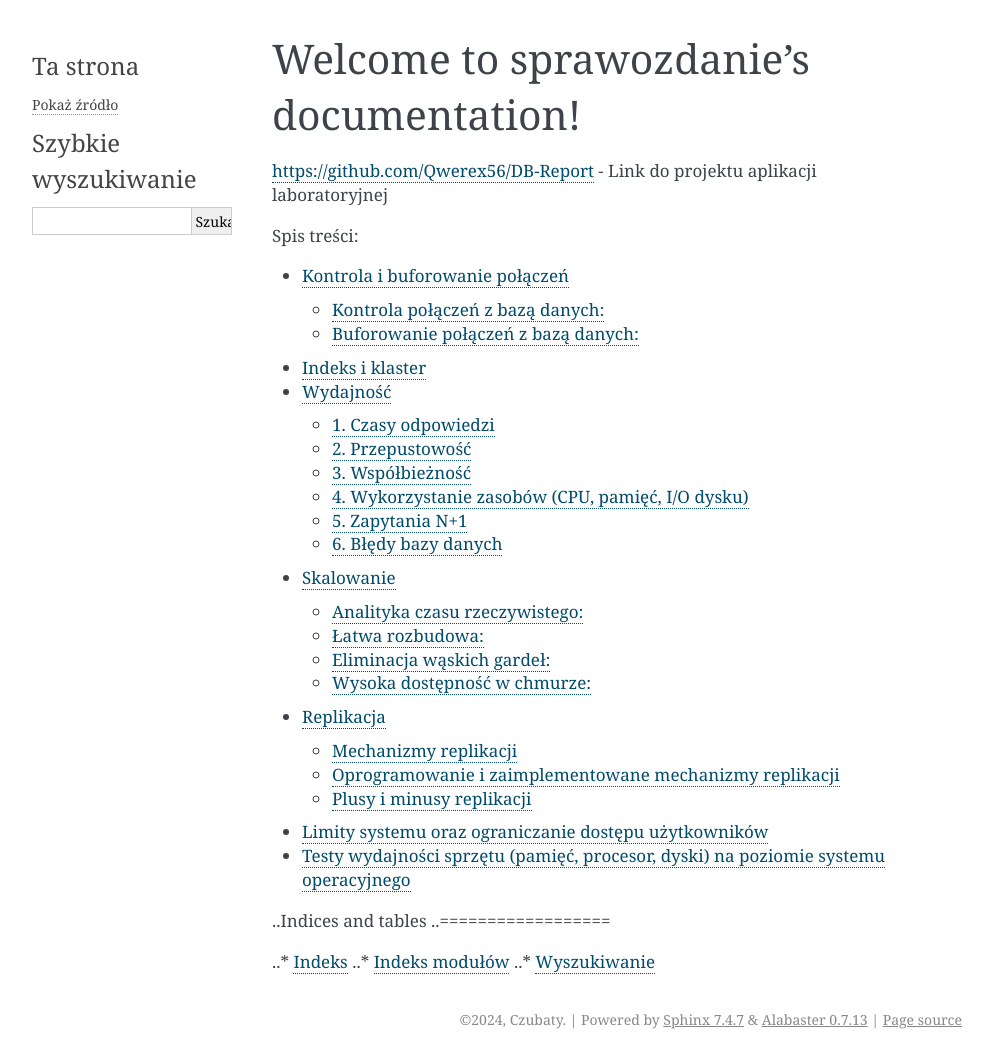
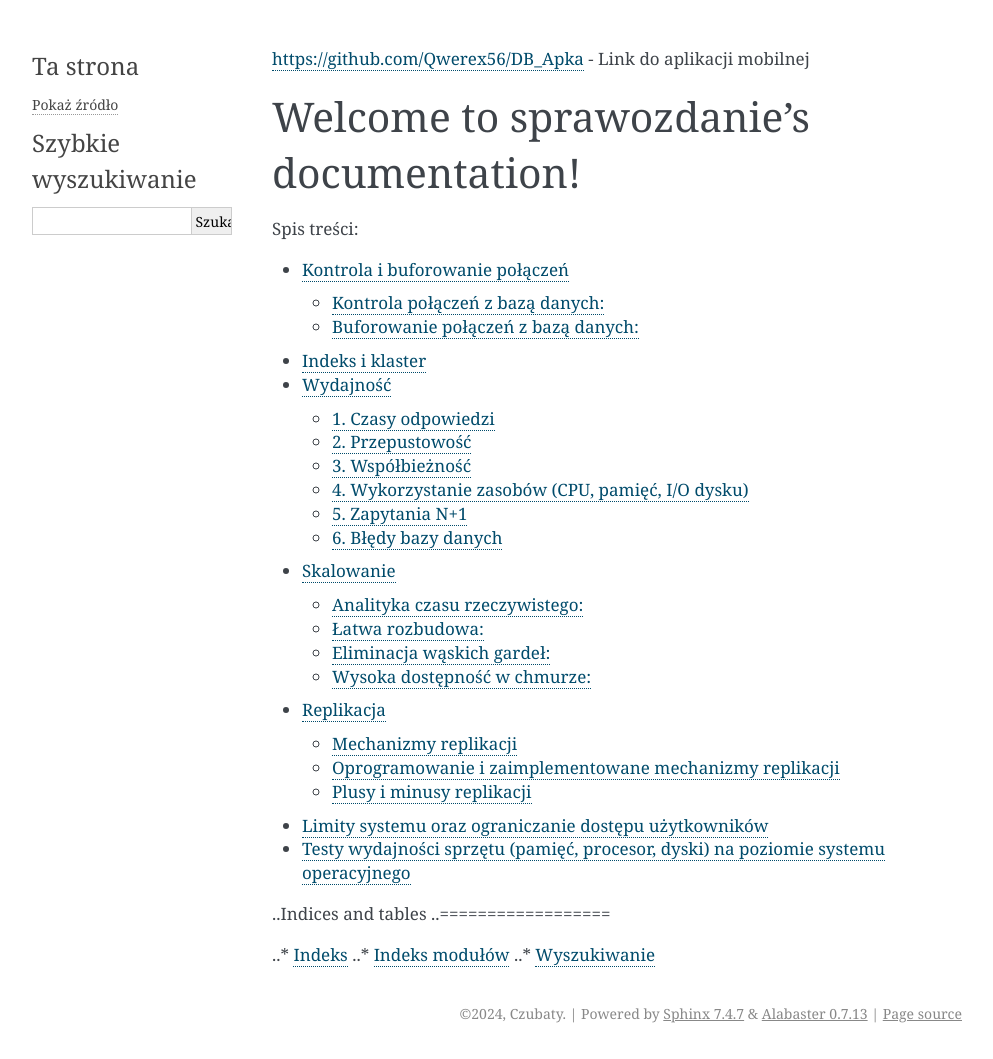
Before and after one commit to Qwerex56/DB-Report, a Sphinx documentation site: the page built from source/index.rst, in a window 1280 px wide. Shown: the whole page, without its empty margins (148-1141 px from the left). Built offline with Sphinx 7.4.7, drawn with Linux system fonts in a browser that asks for light colours; pages that are not in the unit, such as notebooks, are missing from menus.

Commit message:
Update index.rst

```diff
--- a/source/index.rst
+++ b/source/index.rst
@@ -3,10 +3,10 @@
    You can adapt this file completely to your liking, but it should at least
    contain the root `toctree` directive.
 
+https://github.com/Qwerex56/DB_Apka - Link do aplikacji mobilnej
+
 Welcome to sprawozdanie's documentation!
 ========================================
-
-https://github.com/Qwerex56/DB-Report - Link do projektu aplikacji laboratoryjnej
 
 .. toctree::
    :maxdepth: 2
```
